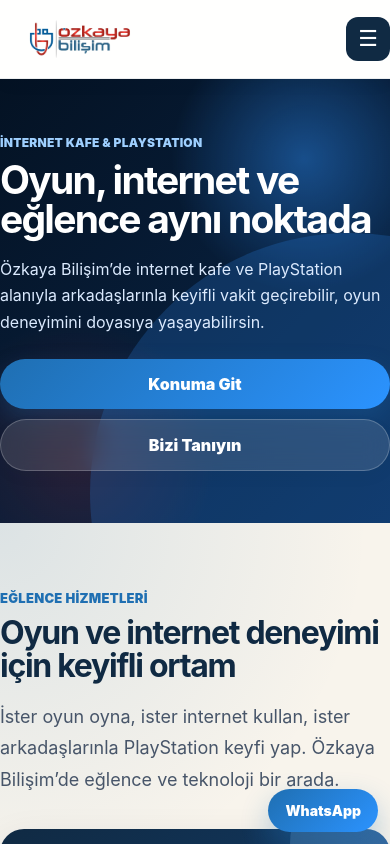
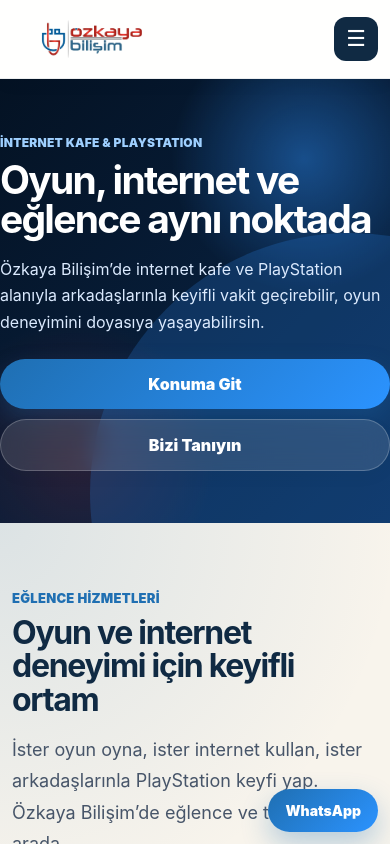
Before and after one commit to rahmanfurkansarikaya/ozkayabilisim-site, a React (Vite) app: page /eglence in a window 390 px wide. Shown: the top 844 px of the page. Built offline with nearby package versions, Linux system fonts and the light colour scheme.

Commit message:
Mobil kenar boşluklar eklendi

```diff
--- a/src/index.css
+++ b/src/index.css
@@ -78,6 +78,15 @@ main {
 @media (max-width: 640px) {
   .container {
     width: min(100% - 24px, 1180px);
+  }
+
+  .section-title {
+    max-width: 100%;
+  }
+
+  .section-title h2 {
+    font-size: 30px;
+    line-height: 1.08;
   }
 }
 
@@ -2147,7 +2156,6 @@ main {
     overflow-x: clip;
   }
 
-  .container,
   .hero-content-wrap,
   .inner-hero-grid,
   .split-grid,
```
